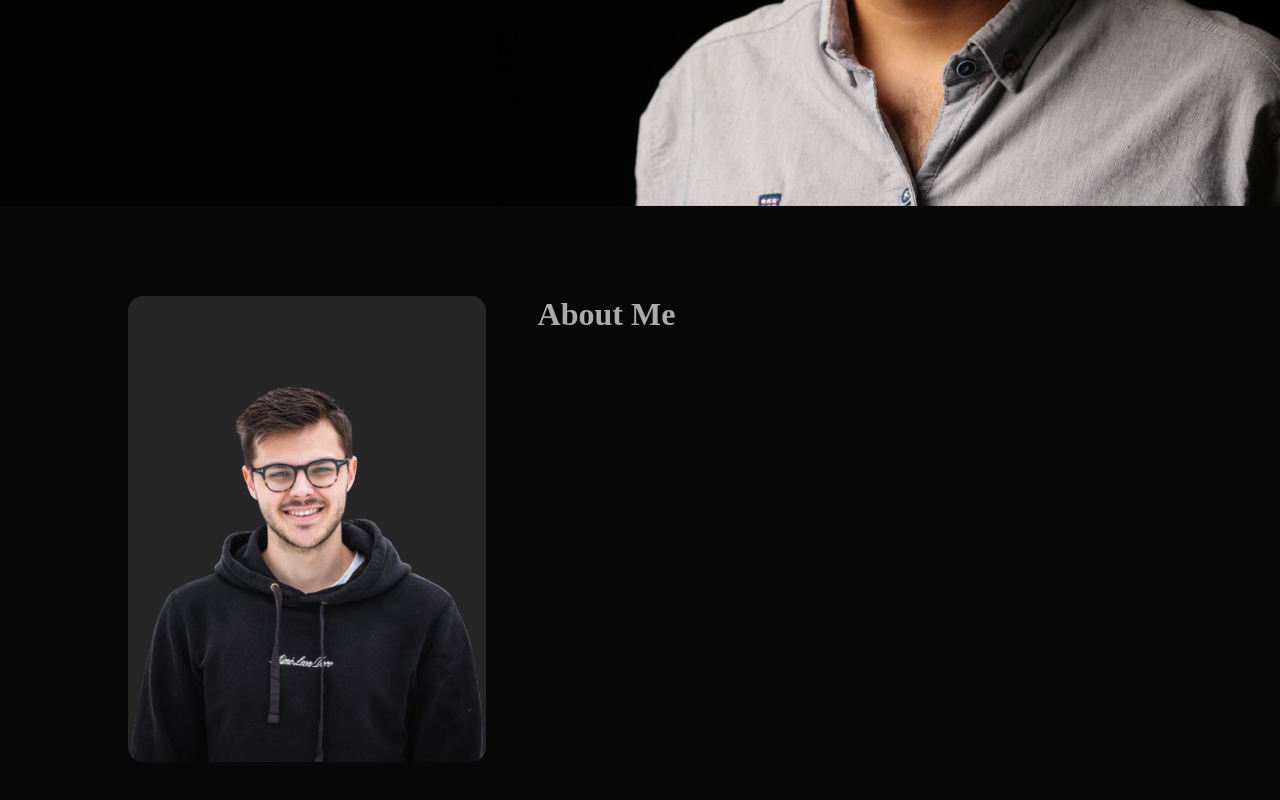
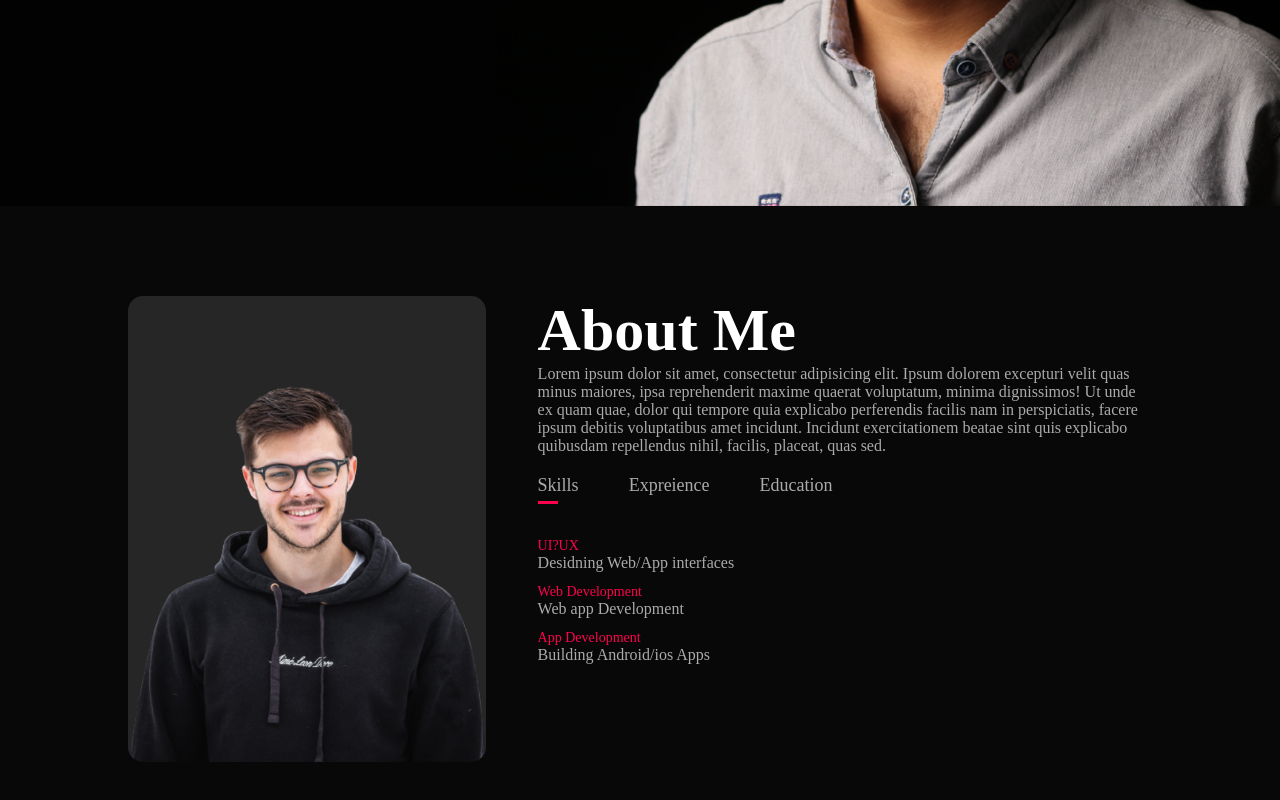
Before and after one commit to Yash-Var/Portfolio, a plain HTML site: page index.html in a window 1280 px wide. Shown: the part 594-1394 px from the top of the page. Drawn offline with Linux system fonts and the light colour scheme.

Commit message:
some javascript is includes

```diff
--- a/index.css
+++ b/index.css
@@ -95,3 +95,48 @@ color: #ff004f;
 .about-col-2{
     flex-basis: 60%;
 }
+.about-col-2 h1{
+    font-size: 60px;
+    font-weight: 600;
+    color: #fff;
+}
+
+.tab-titles{
+    display: flex;
+    margin: 20px 0 40px;
+}
+.tab-links{
+    margin-right: 50px;
+    font-size: 18px;
+    font-weight: 500;
+    cursor: pointer;
+    position: relative;
+}
+.tab-links::after{
+    content: '';
+    width: 0;
+    height: 3px;
+    background-color: #ff004f;
+    position: absolute;
+    left: 0;
+    bottom: -8px;
+    transition: 00.5s;
+}
+
+.tab-links.active-link::after{
+    width: 50%;
+}
+.tab-contents ul li{
+    list-style: none;
+    margin: 10px 0;
+}
+.tab-contents ul li span{
+    color: #ff004f;
+    font-size: 14px;
+}
+.tab-contents{
+    display: none;
+}
+.tab-contents.active-tab{
+    display: block;
+}
--- a/index.html
+++ b/index.html
@@ -44,10 +44,57 @@
                     <h1>
                         About Me
                     </h1>
+                    <p>
+                        Lorem ipsum dolor sit amet, consectetur adipisicing elit. Ipsum dolorem excepturi velit quas
+                        minus maiores, ipsa reprehenderit maxime quaerat voluptatum, minima dignissimos! Ut unde ex quam
+                        quae, dolor qui tempore quia explicabo perferendis facilis nam in perspiciatis, facere ipsum
+                        debitis voluptatibus amet incidunt. Incidunt exercitationem beatae sint quis explicabo quibusdam
+                        repellendus nihil, facilis, placeat, quas sed.
+                    </p>
+                    <div class="tab-titles">
+                        <p class="tab-links active-link" onclick="opentab('skills')">Skills</p>
+                        <p class="tab-links" onclick="opentab('expreience')">Expreience</p>
+                        <p class="tab-links" onclick="openatb('education')">Education</p>
+                    </div>
+                    <div class="tab-contents active-tab" id="Skills">
+                        <ul>
+                            <li><span>UI?UX</span><br>Desidning Web/App interfaces</li>
+                            <li><span>Web Development</span><br>Web app Development</li>
+                            <li><span>App Development</span><br>Building Android/ios Apps</li>
+                        </ul>
+                    </div>
+                    <div class="tab-contents" id="expreience">
+                        <ul>
+                            <li><span>2021 - current</span><br>UI?UX Design Training at ET Institute</li>
+                            <li><span>2019 - 2020</span><br>Team lead t StarApp LLC</li>
+                            <li><span>2017 - 2020</span><br>Intership at ekart eCommerce</li>
+                        </ul>
+                    </div>
+                    <div class="tab-contents" id="education">
+                        <ul>
+                            <li><span>2018</span><br>UI?UX Design Training </li>
+                            <li><span>2016</span><br>MBA from MIT Bangalore.</li>
+                            <li><span>2014</span><br>BBA from ISM Bangalore.</li>
+                        </ul>
+                    </div>
+
                 </div>
             </div>
         </div>
     </div>
+
+    <script>
+        let tablinks = document.getElementsByClassName("tab-links");
+        let tabcontents = document.getElementsByClassName("tab-contents");
+        function opentab(tabname) {
+            for (tablink of tablinks) {
+                tablink.classList.remove("active-link");
+            }
+            for (tabcont of tabcontents) {
+                tabcont.classList.remove("active-tab");
+            }
+        }
+    </script>
 </body>
 
 </html>
```
